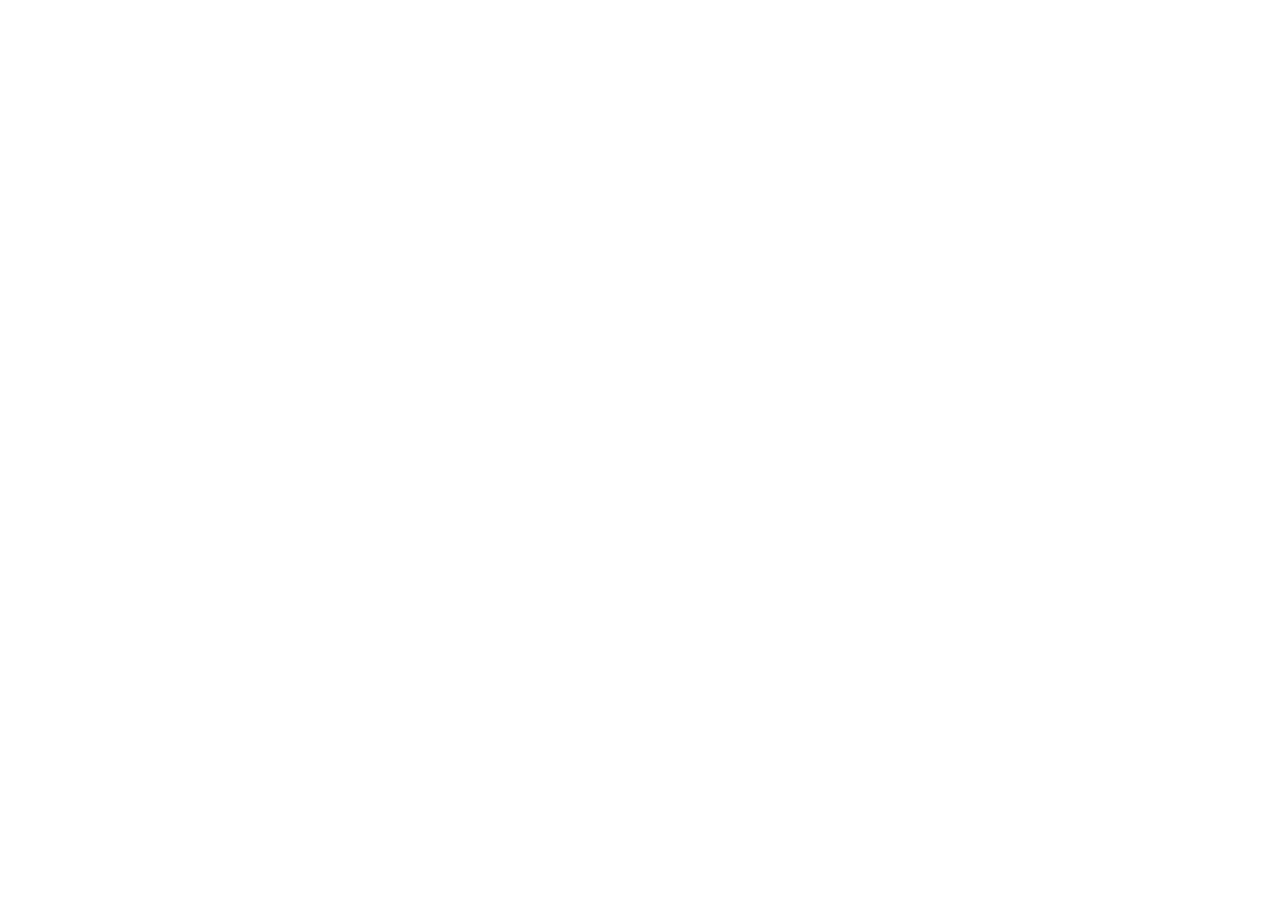
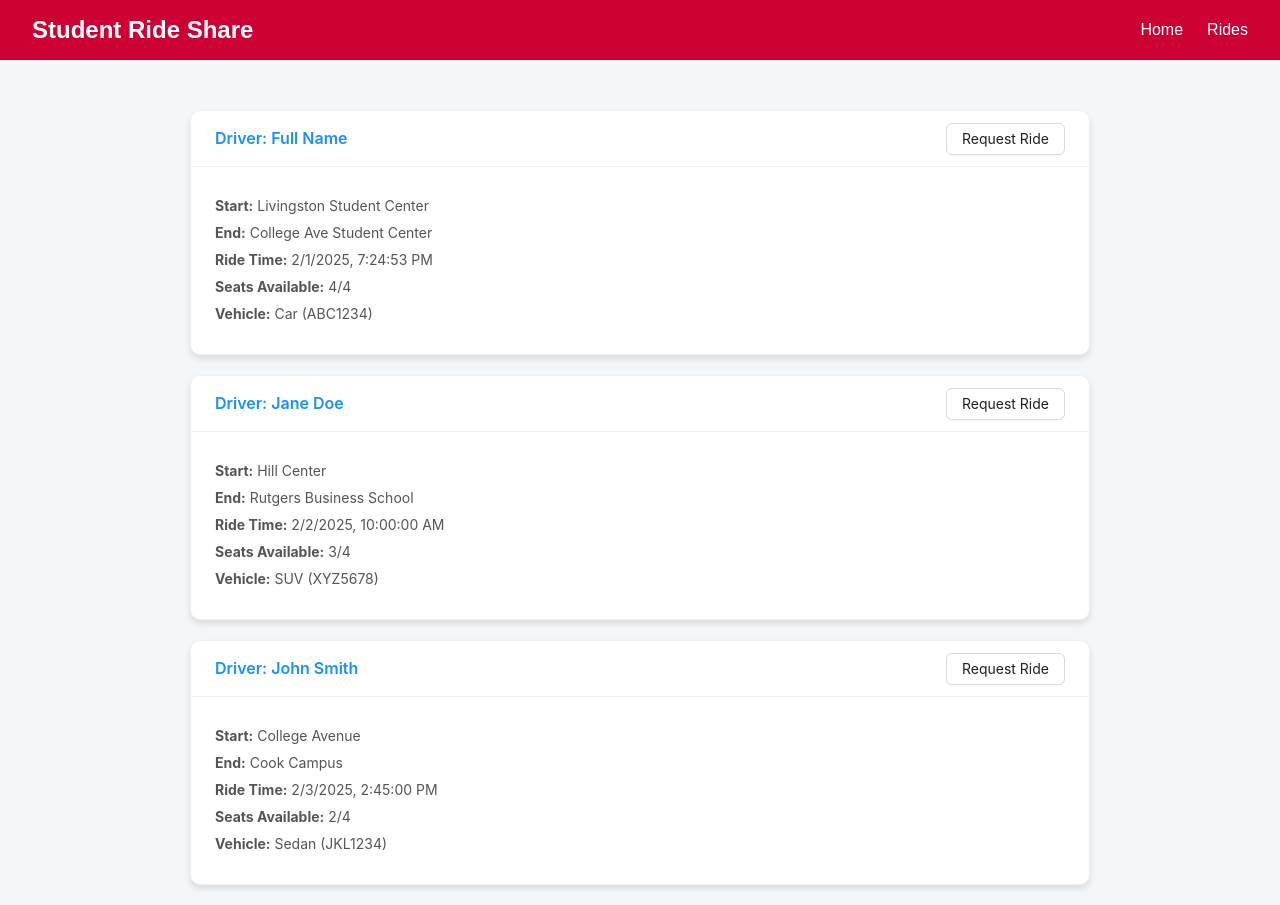
Before and after one commit to niharbiradar/HackRU-Spring-2025, a React (Vite) app in the folder frontend/hackRU-frontend/: page /rides in a window 1280 px wide. Before the commit this address had no page. Before the commit the page ends 800 px from the top, so only its background shows below. Built offline with nearby package versions, Linux system fonts and the light colour scheme.

Commit message:
fixing merge conflict for rides

```diff
--- a/frontend/hackRU-frontend/src/App.jsx
+++ b/frontend/hackRU-frontend/src/App.jsx
@@ -1,6 +1,7 @@
 import { BrowserRouter as Router, Route, Routes } from "react-router-dom";
 import Login from "./pages/Login";
 import Landing from "./pages/Landing";
+import RidesPage from "./pages/RidesPage";
 import "./App.css";
 
 function App() {
@@ -10,6 +11,7 @@ function App() {
         <Routes>
           <Route path="/" element={<Login />} />
           <Route path="/landing" element={<Landing />} />
+          <Route path="/rides" element={<RidesPage />} />
         </Routes>
       </Router>
     </>
--- a/frontend/hackRU-frontend/src/components/Navbar.jsx
+++ b/frontend/hackRU-frontend/src/components/Navbar.jsx
@@ -11,8 +11,8 @@ const Navbar = () => {
             </div>
 
             <ul className="navbar-links">
-                <li><Link to="/Landing">Home</Link></li>
-                <li><Link to="/Rides">Rides</Link></li>
+                <li><Link to="/landing">Home</Link></li>
+                <li><Link to="/rides">Rides</Link></li>
             </ul>
         </nav>
     );
```
Also changed, not shown: 1 other file (tests, documents, lock files or other folders).
